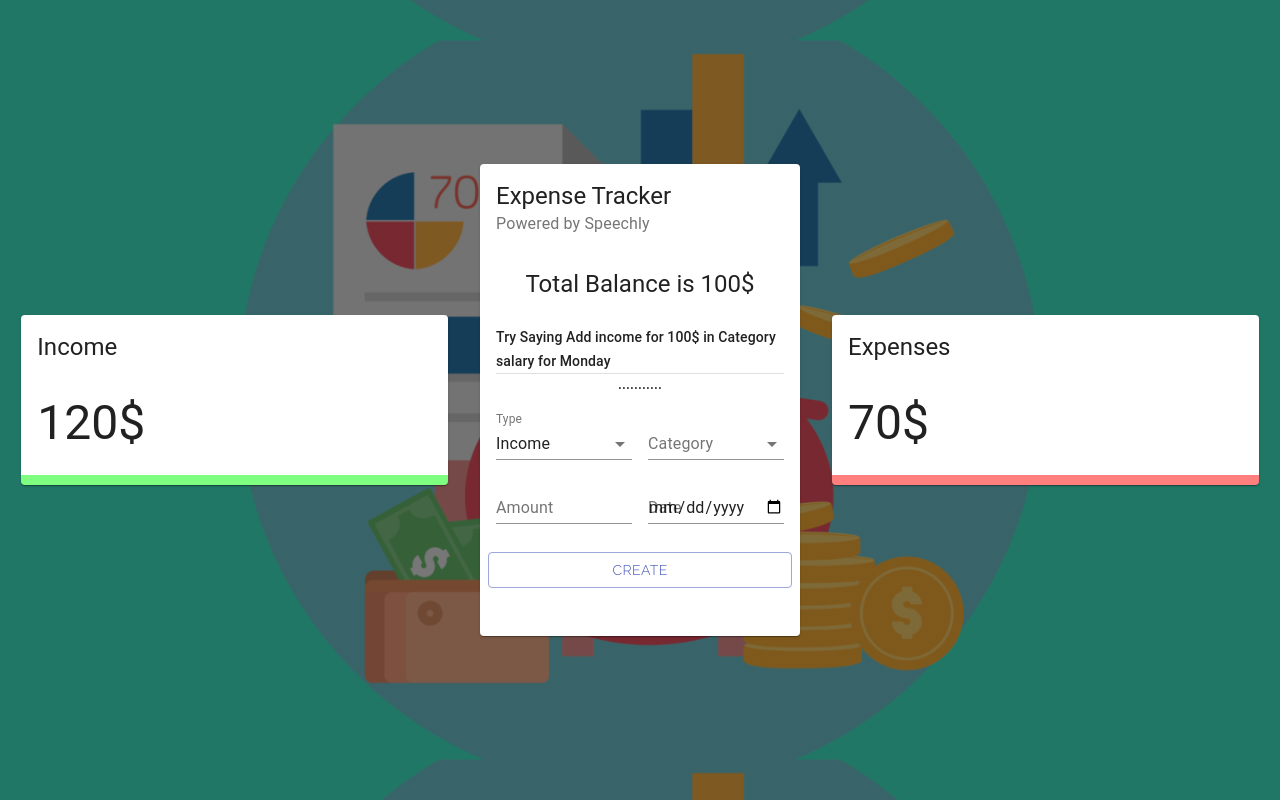
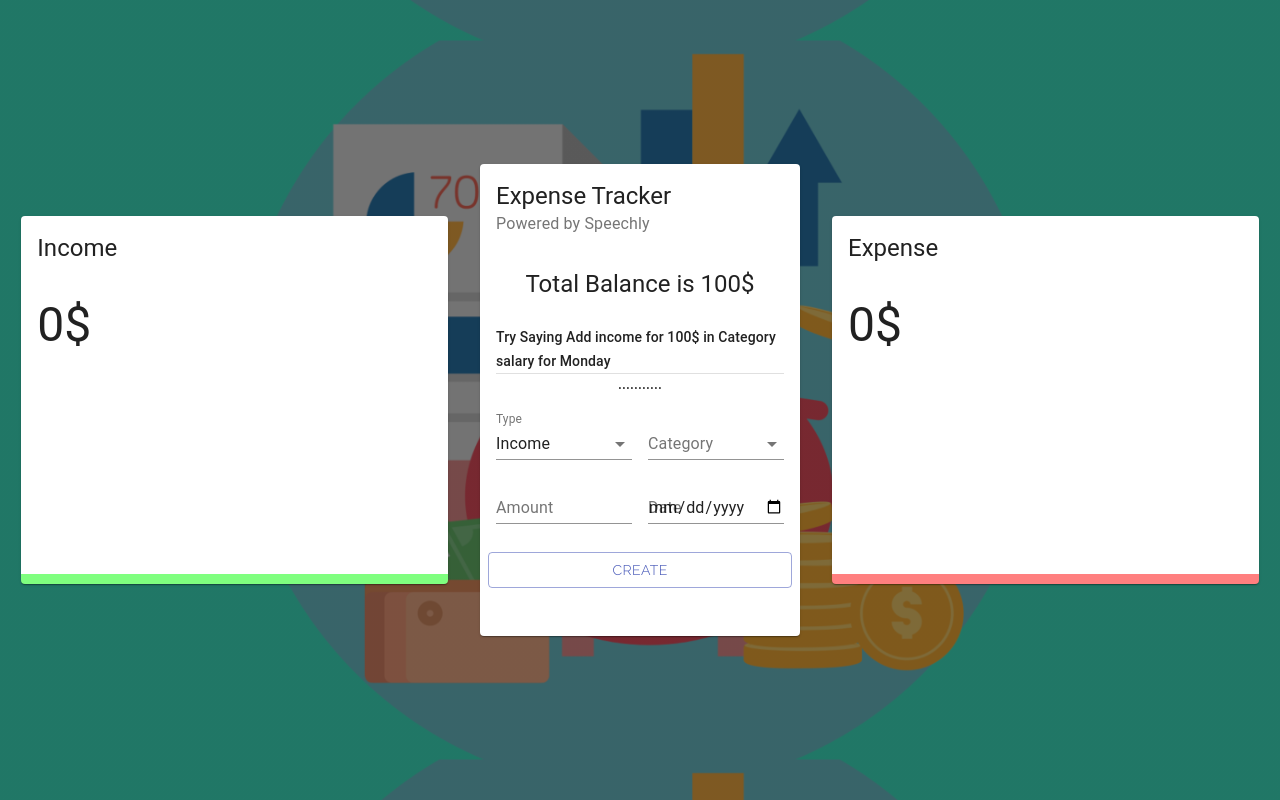
Before and after one commit to MohamedAhmed122/Complex-Expenses-Tracker, a React (Create React App) app: page / in a window 1280 px wide. Built offline with nearby package versions, Linux system fonts and the light colour scheme.

Commit message:
Adding UseTranstion to make the Doughnut work

```diff
--- a/src/App.js
+++ b/src/App.js
@@ -21,7 +21,7 @@ function App() {
             <MainCard />
           </Grid>
           <Grid item xs={12} sm={4}>
-            <CardDetails title='Expenses' price={70} />
+            <CardDetails title='Expense' price={70} />
           </Grid>
         </Grid>
       </div>
--- a/src/app/Components/CardDetails/CardDetails.jsx
+++ b/src/app/Components/CardDetails/CardDetails.jsx
@@ -1,5 +1,6 @@
 import React from 'react'
 
+import useTransactions from '../../Hooks/useTransactions';
 
 import { Card, CardContent, CardHeader, Typography } from '@material-ui/core'
 import { Doughnut } from 'react-chartjs-2'
@@ -7,8 +8,9 @@ import { Doughnut } from 'react-chartjs-2'
 
 import useStyles from './styles';
 
-export default function CardDetails({title,price}) {
+export default function CardDetails({title}) {
 
+    const {total, chartData } = useTransactions(title)
     const classes = useStyles();
 
     return (
@@ -16,9 +18,9 @@ export default function CardDetails({title,price}) {
             <CardHeader title={title} />
             <CardContent>
                 <Typography variant='h3'>
-                    {price}$
+                    {total}$
                 </Typography>
-                {/* <Doughnut data='DATA' /> */}
+                <Doughnut data={chartData} />
             </CardContent>
         </Card>
     )
--- a/src/app/Components/MainCard/Form/Form.jsx
+++ b/src/app/Components/MainCard/Form/Form.jsx
@@ -3,23 +3,25 @@ import {v4 as uuidv4} from 'uuid'
 
 import { Button, FormControl, Grid, InputLabel, MenuItem, Select, TextField, Typography } from '@material-ui/core'
 
+import { incomeCategories, expenseCategories} from '../../../constants/category'
 import { TrackerContext } from '../../../Context/Context'
+import formatDate from '../../../Utils/formatDate'
 
 import useStyle from './styles'
-
-
 
 const initialValues ={
     type:'Income',
     category:'',
     amount:'',
-    date: new Date()
+    date: formatDate( new Date())
 }
 
 export default function Form() {
-    const { createTransaction ,deleteTransaction } = useContext(TrackerContext)
+    const { createTransaction  } = useContext(TrackerContext)
     const classes = useStyle()
     const [formData, setFormData] = useState(initialValues)
+
+    const selectedCategory = formData.type === 'Income' ? incomeCategories : expenseCategories
 
     const addTransaction = () =>{
         const transition ={...formData, amount: Number(formData.amount), id: uuidv4()}
@@ -48,8 +50,11 @@ export default function Form() {
                 <FormControl fullWidth>
                     <InputLabel>Category</InputLabel>
                     <Select value={formData.category} onChange={e => setFormData({...formData, category: e.target.value}) } >
-                        <MenuItem value='Rent'>Rent</MenuItem>
-                        <MenuItem value='Work'>Work</MenuItem>
+                        {
+                            selectedCategory.map(category =>(
+                                 <MenuItem key={category.type} value={category.type}>{category.type}</MenuItem>
+                            ))
+                        }
                     </Select>
                 </FormControl>
             </Grid>
@@ -57,7 +62,7 @@ export default function Form() {
                 <TextField value={formData.amount} onChange={e => setFormData({...formData, amount: e.target.value}) }  type='number' label='Amount' fullWidth />
             </Grid>
             <Grid item xs={6}>
-                <TextField value={formData.date} onChange={e => setFormData({...formData, date: e.target.value}) } type='date' label='Date' fullWidth />
+                <TextField value={formData.date} onChange={e => setFormData({...formData, date: formatDate(e.target.value)}) } type='date' label='Date' fullWidth />
             </Grid>
             <Button className={classes.button} fullWidth color='primary' variant='outlined' onClick={addTransaction} >
                Create
--- /dev/null
+++ b/src/app/Hooks/useTransactions.jsx
@@ -0,0 +1,32 @@
+import { useContext } from 'react';
+import { TrackerContext } from '../Context/Context';
+
+import { incomeCategories, expenseCategories, resetCategories } from '../constants/category';
+
+const useTransactions = (title) => {
+  resetCategories();
+  const { transactions } = useContext(TrackerContext);
+  const rightTransactions = transactions.filter((t) => t.type === title);
+  const total = rightTransactions.reduce((acc, currVal) => acc += currVal.amount, 0);
+  const categories = title === 'Income' ? incomeCategories : expenseCategories;
+
+  rightTransactions.forEach((t) => {
+    const category = categories.find((c) => c.type === t.category);
+
+    if (category) category.amount += t.amount;
+  });
+
+  const filteredCategories = categories.filter((sc) => sc.amount > 0);
+
+  const chartData = {
+    datasets: [{
+      data: filteredCategories.map((c) => c.amount),
+      backgroundColor: filteredCategories.map((c) => c.color),
+    }],
+    labels: filteredCategories.map((c) => c.type),
+  };
+
+  return { filteredCategories, total, chartData };
+};
+
+export default useTransactions;
--- /dev/null
+++ b/src/app/Utils/formatDate.js
@@ -0,0 +1,19 @@
+
+
+const formatDate = (d) =>{
+    const date = new Date(d)
+
+    let month = `${date.getMonth() +1}`
+    let day = `${date.getDay()}`
+    const year = `${date.getFullYear()}`
+
+    if (month.length > 2){
+        month = `0${month}`
+    }
+    if (day.length > 2){
+        day = `0${day}`
+    }
+
+    return [year, month, day].join('-')
+}
+export default formatDate
```
Also changed, not shown: 1 other file (tests, documents, lock files or other folders).
